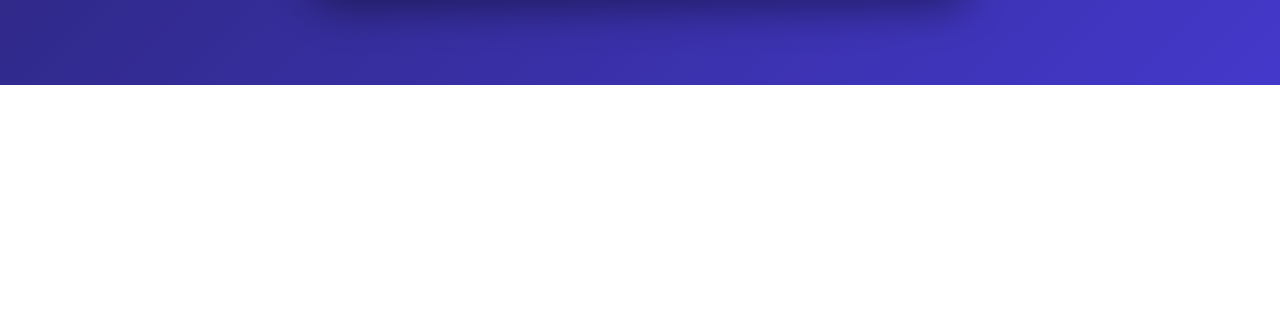
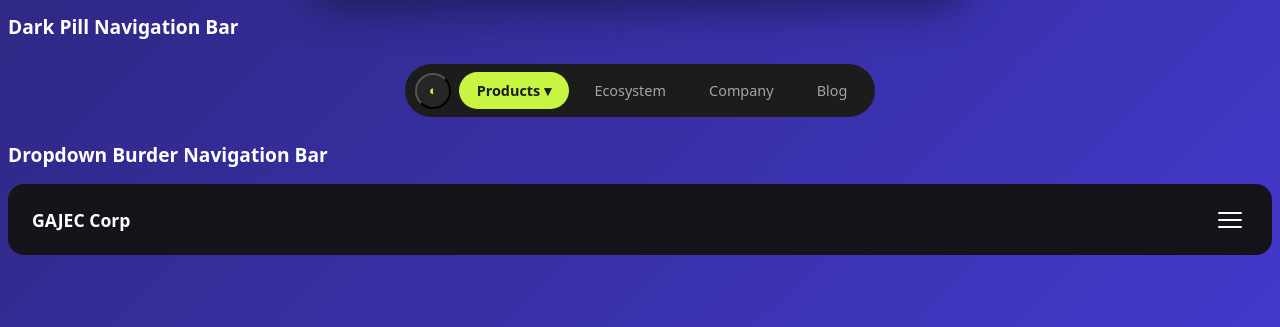
Before and after one commit to GAJEC/gajec-bootstraps, a plain HTML site: page index.html in a window 1280 px wide. Shown: the part 1349-1676 px from the top of the page. Before the commit the page ends 1434 px from the top, so only its background shows below. Drawn offline with Linux system fonts and the light colour scheme.

Commit message:
Added dark pill and dropdown navbar

```diff
--- a/index.html
+++ b/index.html
@@ -87,8 +87,46 @@
         <a href="#" class="btn-download">Download</a>
     </nav>
     </div>
+    <div>
+    <div class="section">Dark Pill Navigation Bar</div>
+    <nav class="navbar-dark-pill">
+        <button class="logo-dot">◐</button>
+        <a class="nav-link active" href="#">Products ▾</a>
+        <a class="nav-link" href="#">Ecosystem</a>
+        <a class="nav-link" href="#">Company</a>
+        <a class="nav-link" href="#">Blog</a>
+    </nav>
+    </div>
+    </div>
+    <!--DROPDOWN NAVIGATION BAR -->
+    <div class="section">Dropdown Burder Navigation Bar</div>
+    <nav class="navbar-burger" id="burgerNav">
+    <div class="burger-row">
+        <a class="navbar-brand" href="#">GAJEC Corp</a>
+        <button class="burger-btn" id="burgerBtn" aria-label="Toggle navigation" aria-expanded="false">
+        <span></span>
+        <span></span>
+        <span></span>
+        </button>
+    </div>
+    <div class="burger-menu">
+        <ul>
+        <li><a href="#">Home</a></li>
+        <li><a href="#">Features</a></li>
+        <li><a href="#">Pricing</a></li>
+        <li><a href="#">Contact</a></li>
+        </ul>
+    </div>
+    </nav>
+    <script>
+    const burgerBtn = document.getElementById('burgerBtn');
+    const burgerNav = document.getElementById('burgerNav');
 
-
-    </div>
+    burgerBtn.addEventListener('click', () => {
+        const isOpen = burgerNav.classList.toggle('open');
+        burgerBtn.setAttribute('aria-expanded', isOpen);
+    });
+    </script>
+    <!-- END OF DROPDOWN NAVBAR -->
   </body>
 </html>
--- /dev/null
+++ b/styles/navbar/burger-nav.css
@@ -0,0 +1,85 @@
+.navbar-burger {
+  background: #14141a;
+  padding: 1.1rem 1.5rem;
+  position: relative;
+  border-radius: 16px;
+}
+.navbar-burger .burger-row {
+  display: flex;
+  align-items: center;
+  justify-content: space-between;
+}
+.navbar-burger .navbar-brand {
+  color: #fff;
+  font-weight: 700;
+  font-size: 1.1rem;
+  text-decoration: none;
+}
+
+.navbar-burger .burger-btn {
+  width: 36px;
+  height: 36px;
+  display: flex;
+  flex-direction: column;
+  justify-content: center;
+  align-items: center;
+  gap: 5px;
+  background: transparent;
+  border: none;
+  cursor: pointer;
+  padding: 0;
+}
+.navbar-burger .burger-btn span {
+  width: 24px;
+  height: 2px;
+  background: #fff;
+  border-radius: 2px;
+  transition:
+    transform 0.3s ease,
+    opacity 0.3s ease;
+}
+
+.navbar-burger.open .burger-btn span:nth-child(1) {
+  transform: translateY(7px) rotate(45deg);
+}
+.navbar-burger.open .burger-btn span:nth-child(2) {
+  opacity: 0;
+}
+.navbar-burger.open .burger-btn span:nth-child(3) {
+  transform: translateY(-7px) rotate(-45deg);
+}
+
+.navbar-burger .burger-menu {
+  max-height: 0;
+  overflow: hidden;
+  transition:
+    max-height 0.35s ease,
+    opacity 0.3s ease;
+  opacity: 0;
+}
+.navbar-burger.open .burger-menu {
+  max-height: 300px;
+  opacity: 1;
+  margin-top: 1.25rem;
+}
+.navbar-burger .burger-menu ul {
+  list-style: none;
+  margin: 0;
+  padding: 0;
+  display: flex;
+  flex-direction: column;
+  gap: 0.25rem;
+}
+.navbar-burger .burger-menu a {
+  display: block;
+  color: rgba(255, 255, 255, 0.75);
+  font-size: 1rem;
+  font-weight: 500;
+  text-decoration: none;
+  padding: 0.75rem 0;
+  border-top: 1px solid rgba(255, 255, 255, 0.08);
+  transition: color 0.2s ease;
+}
+.navbar-burger .burger-menu a:hover {
+  color: #fff;
+}
--- /dev/null
+++ b/styles/navbar/dark-pill-nav.css
@@ -0,0 +1,40 @@
+.navbar-dark-pill {
+  background: #1c1c1c;
+  border-radius: 999px;
+  padding: 0.5rem 0.6rem;
+  display: flex;
+  align-items: center;
+  gap: 0.5rem;
+  width: fit-content;
+  margin: 1.5rem auto;
+}
+.navbar-dark-pill .logo-dot {
+  width: 36px;
+  height: 36px;
+  border-radius: 50%;
+  background: #262626;
+  display: flex;
+  align-items: center;
+  justify-content: center;
+  color: #c8f542;
+  font-weight: 700;
+}
+.navbar-dark-pill .nav-link {
+  color: rgba(255, 255, 255, 0.6);
+  font-size: 0.9rem;
+  font-weight: 500;
+  text-decoration: none;
+  padding: 0.55rem 1.1rem;
+  border-radius: 999px;
+}
+.navbar-dark-pill .nav-link:hover {
+  color: #c8f542;
+}
+.navbar-dark-pill .nav-link.active {
+  background: #c8f542;
+  color: #1c1c1c;
+  font-weight: 600;
+  display: flex;
+  align-items: center;
+  gap: 4px;
+}
--- a/styles/styles.css
+++ b/styles/styles.css
@@ -11,6 +11,8 @@
 @import url(./navbar/navbar-main.css);
 @import url(./navbar/classic-nav.css);
 @import url(./navbar/floating-nav.css);
+@import url(./navbar/dark-pill-nav.css);
+@import url(./navbar/burger-nav.css);
 
 body {
   background: linear-gradient(135deg, #1e1b4b, #4338ca);
@@ -18,7 +20,6 @@ body {
   padding: 4rem 0;
   font-family: system-ui, sans-serif;
 }
-
 
 .section {
   color: #fff;
```
